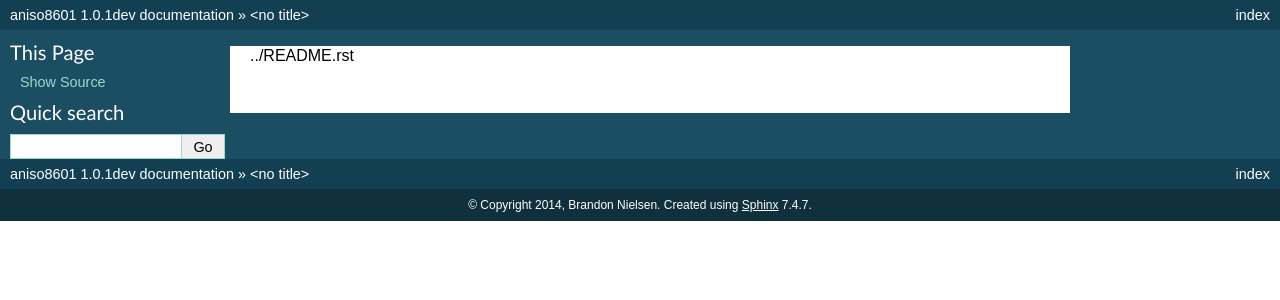
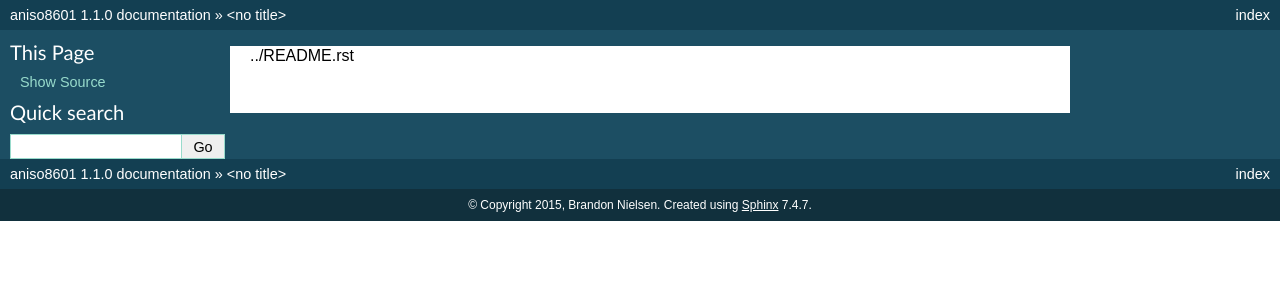
Before and after one commit to sloanlance/aniso8601, a Sphinx documentation site: the page built from docs/index.rst, in a window 1280 px wide. Shown: the top 300 px of the page. Built offline with Sphinx 7.4.7, drawn with Linux system fonts in a browser that asks for light colours.

Commit message:
Prepare for 1.1.0 release.

```diff
--- a/docs/conf.py
+++ b/docs/conf.py
@@ -41,16 +41,16 @@ master_doc = 'index'
 
 # General information about the project.
 project = u'aniso8601'
-copyright = u'2014, Brandon Nielsen'
+copyright = u'2015, Brandon Nielsen'
 
 # The version info for the project you're documenting, acts as replacement for
 # |version| and |release|, also used in various other places throughout the
 # built documents.
 #
 # The short X.Y version.
-version = '1.0.1dev'
+version = '1.1.0'
 # The full version, including alpha/beta/rc tags.
-release = '1.0.1dev'
+release = '1.1.0'
 
 # The language for content autogenerated by Sphinx. Refer to documentation
 # for a list of supported languages.
--- a/setup.py
+++ b/setup.py
@@ -9,7 +9,7 @@ readme.close()
 
 setup(
     name='aniso8601',
-    version='1.1.0dev',
+    version='1.1.0',
     description='A library for parsing ISO 8601 strings.',
     long_description=README_TEXT,
     author='Brandon Nielsen',
```
Also changed, not shown: 1 other file.
